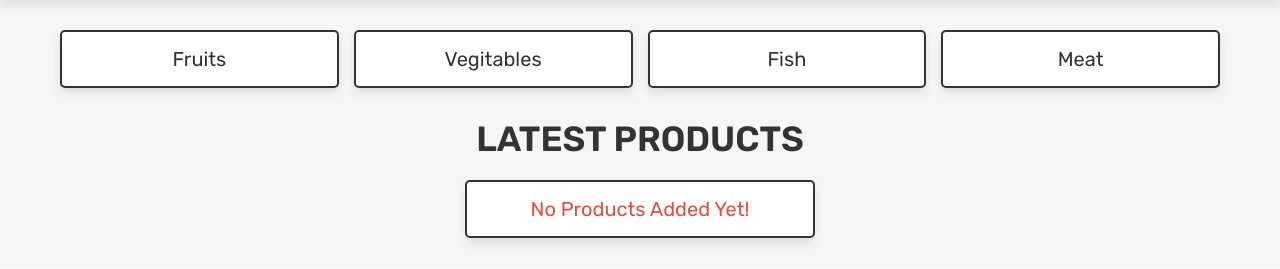
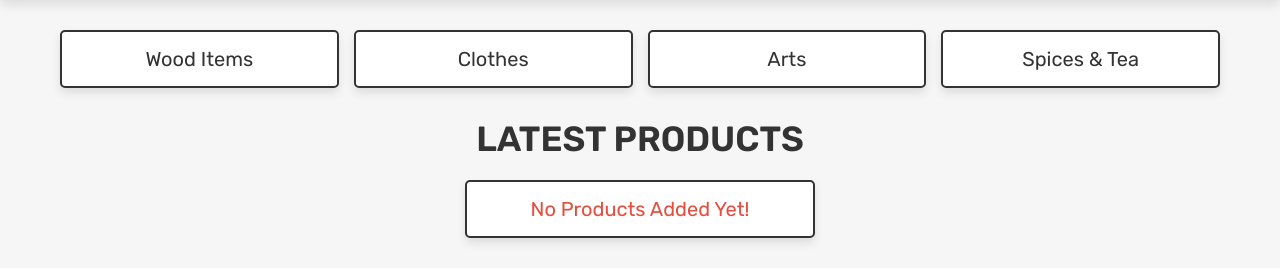
Before and after one commit to ThisalDinuwara/Kandu-Pinnawala, a PHP site: page /shop.php in a window 1280 px wide. Shown: the part 69-338 px from the top of the page. Run offline with PHP 8.4, Linux system fonts and the light colour scheme; the visitor is signed in with stand-in values (Sample User, id 1); data that the repository does not hold is empty; some libraries are stand-ins or nearby versions.

Commit message:
Version 0.0.2

```diff
--- a/css/style.css
+++ b/css/style.css
@@ -1,6 +1,10 @@
 @import url('components.css');
 
-
+.home-gb{
+   background: url(../images/Raksha.webp) no-repeat;
+   background-size: cover;
+   background-position: center;
+}
 
 .home-bg .home{
    display: flex;
--- a/home.php
+++ b/home.php
@@ -96,7 +96,6 @@ if(isset($_POST['add_to_cart'])){
 <?php include 'header.php'; ?>
 
 <div class="home-bg">
-   <img src=".\images\Raksha.webp" width="1550px">
 
    <section class="home">
 
--- a/shop.php
+++ b/shop.php
@@ -97,10 +97,10 @@ if(isset($_POST['add_to_cart'])){
 
 <section class="p-category">
 
-   <a href="category.php?category=fruits">fruits</a>
-   <a href="category.php?category=vegitables">vegitables</a>
-   <a href="category.php?category=fish">fish</a>
-   <a href="category.php?category=meat">meat</a>
+   <a href="category.php?category=fruits">Wood Items</a>
+   <a href="category.php?category=vegitables">Clothes</a>
+   <a href="category.php?category=fish">Arts</a>
+   <a href="category.php?category=meat">Spices & Tea</a>
 
 </section>
 
```
